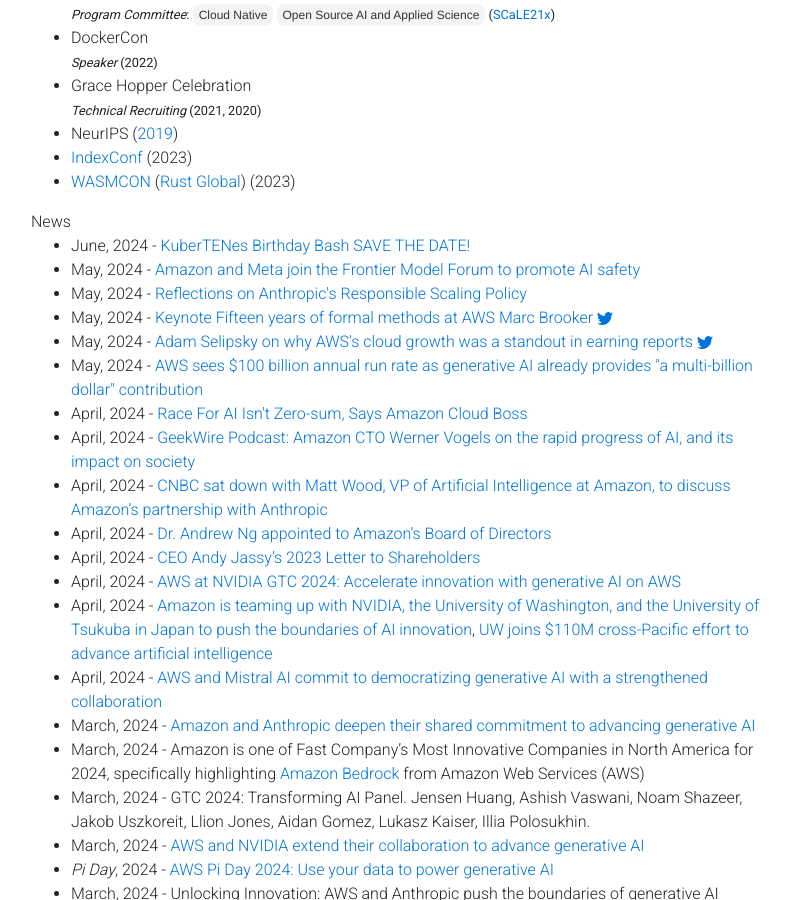
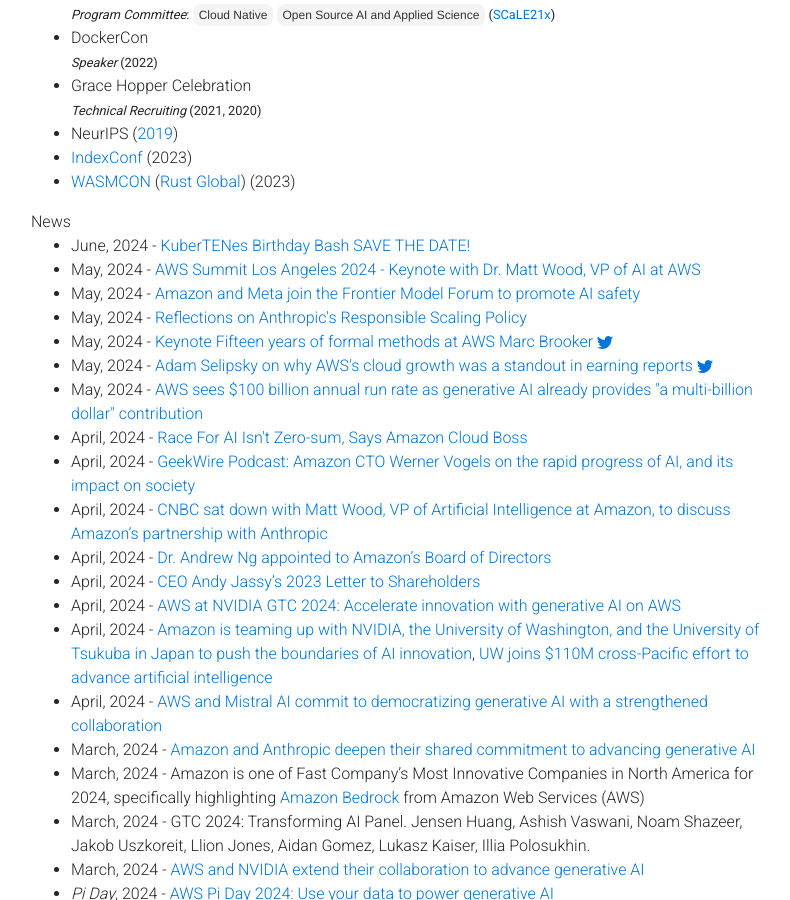
Before and after one commit to gfw001/gfw001.github.io, a Jekyll site: the page portfolio.html, which Jekyll copies as it is, in a window 1280 px wide and 900 px high, scrolled down 1856 px. Shown: the whole window, without its empty margins (54-844 px from the left). Built offline with Jekyll 4.4.1, drawn with Linux system fonts in a browser that asks for light colours; nearby versions of some CDN libraries; a style sheet for code colours, icons or effects is not loaded.

Commit message:
Update portfolio.html

```diff
--- a/portfolio.html
+++ b/portfolio.html
@@ -323,6 +323,9 @@
 
 	<li>
 	       June, 2024 - <a href="https://events.linuxfoundation.org/kuber10es-birthday-bash/">KuberTENes Birthday Bash SAVE THE DATE!</a>
+	</li>
+	<li>
+	       May, 2024 - <a href="https://www.youtube.com/watch?v=E-VaYqL5r7Q">AWS Summit Los Angeles 2024 - Keynote with Dr. Matt Wood, VP of AI at AWS</a>
 	</li>
 	<li>
 	       May, 2024 - <a href="https://www.frontiermodelforum.org/updates/amazon-and-meta-join-the-frontier-model-forum-to-promote-ai-safety/">Amazon and Meta join the Frontier Model Forum to promote AI safety</a>
```
